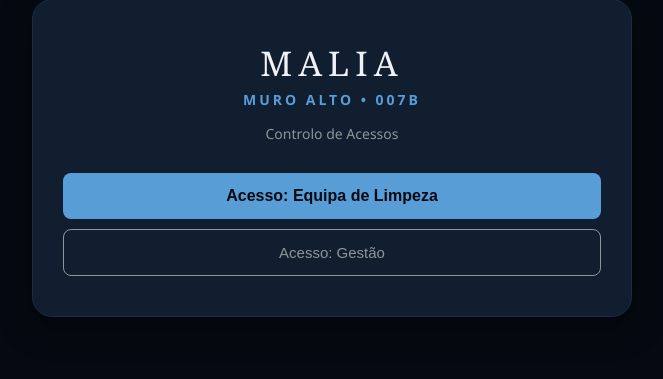
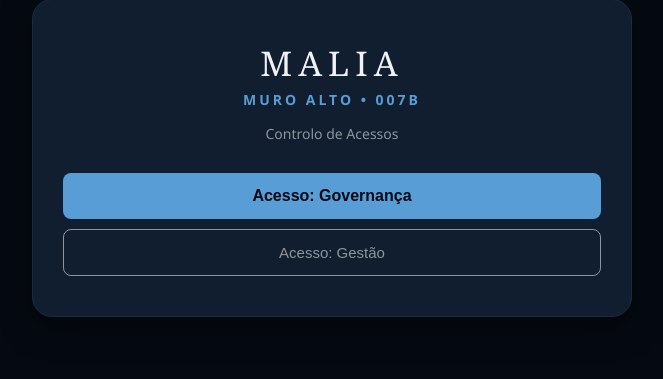
Before and after one commit to viniciustorquato19-spec/malia_limpeza, a Flask app: page / in a window 1280 px wide. Shown: the part 101-480 px from the top of the page, without its empty margins (308-971 px from the left). Run offline with Flask 3, Linux system fonts and the light colour scheme; data that the repository does not hold is empty.

Commit message:
Change button text for access roles in login form

```diff
--- a/templates/index.html
+++ b/templates/index.html
@@ -50,7 +50,7 @@
 
             <form action="/login" method="POST">
                 <input type="hidden" name="role" value="equipe">
-                <button type="submit" class="btn-main">Acesso: Equipa de Limpeza</button>
+                <button type="submit" class="btn-main">Acesso: Governança</button>
             </form>
 
             <button class="btn-secondary" onclick="document.getElementById('password-box').style.display = 'block';">Acesso: Gestão</button>
```
